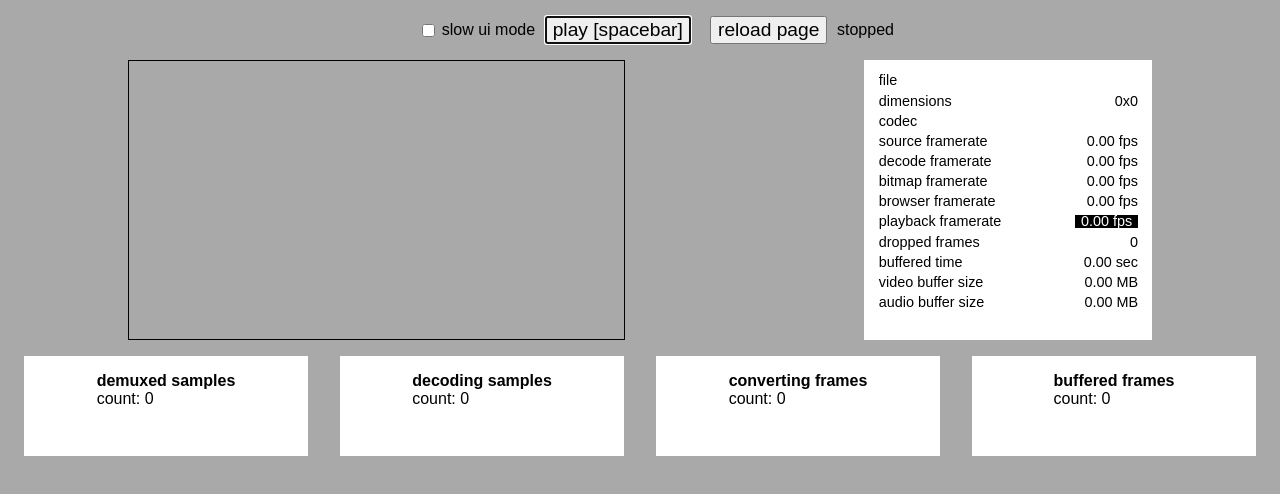
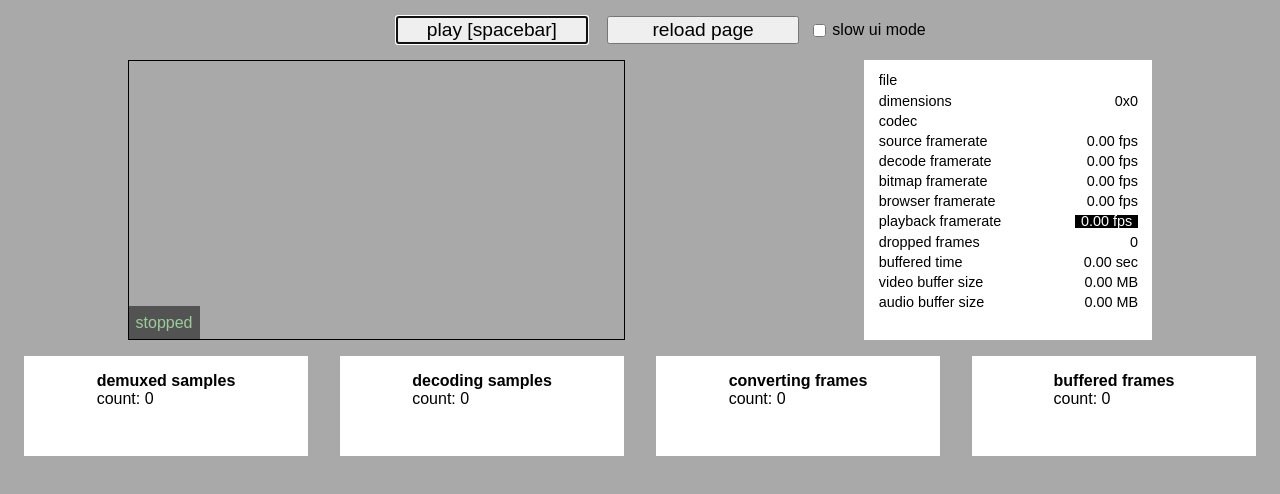
Before and after one commit to krnsk0/webcodecs_hackathon, a React (Vite) app: page / in a window 1280 px wide. Shown: the top 494 px of the page. Built offline with nearby package versions, Linux system fonts and the light colour scheme.

Commit message:
show play state

```diff
--- a/src/App.tsx
+++ b/src/App.tsx
@@ -89,6 +89,14 @@ function App() {
   return (
     <>
       <div className="controls">
+        <button
+          onClick={handlePlayClick}
+          autoFocus
+          disabled={disablePlayButton}
+        >
+          {playButtonText} [spacebar]
+        </button>
+        <button onClick={() => window.location.reload()}>reload page</button>
         <label>
           <input
             type="checkbox"
@@ -97,18 +105,15 @@ function App() {
           ></input>
           slow ui mode
         </label>
-        <button
-          onClick={handlePlayClick}
-          autoFocus
-          disabled={disablePlayButton}
-        >
-          {playButtonText} [spacebar]
-        </button>
-        <button onClick={() => window.location.reload()}>reload page</button>
-        <div className="state">{state}</div>
       </div>
+
       <div className="upper">
-        <div ref={canvasContainer} id="canvas-container"></div>
+        <div id="player-outer">
+          <div className="overlay">
+            <div className="state">{state}</div>
+          </div>
+          <div ref={canvasContainer} className="canvas-container"></div>
+        </div>
         <Metrics player={player} uiUpdateInterval={uiUpdateInterval} />
       </div>
 
--- a/src/index.css
+++ b/src/index.css
@@ -39,18 +39,16 @@ body {
   width: 100%;
   margin-bottom: 0.5em;
 }
-#canvas-container {
+#player-outer {
   display: flex;
   justify-content: center;
   height: var(--canvas-height);
   width: calc(var(--canvas-height) * (16 / 9));
-  border: 1px solid black;
 }
 
 canvas {
   height: var(--canvas-height);
   width: calc(var(--canvas-height) * (16 / 9));
-  border: 1px solid black;
 }
 .controls {
   margin: 1em;
@@ -58,6 +56,29 @@ canvas {
   justify-content: center;
   align-items: center;
   width: 100%;
+  padding: 0 2em;
+}
+.canvas-container {
+  width: 100%;
+  height: 100%;
+  border: 1px solid black;
+}
+.overlay {
+  position: absolute;
+  width: 100%;
+  height: 100%;
+  height: var(--canvas-height);
+  width: calc(var(--canvas-height) * (16 / 9));
+}
+.state {
+  position: absolute;
+  z-index: 100;
+  padding: 0.5em;
+  bottom: 0em;
+  left: 0em;
+  background-color: black;
+  opacity: 0.5;
+  color: lightgreen;
 }
 label {
   position: relative;
@@ -69,6 +90,7 @@ label {
 button {
   font-size: 1.2em;
   margin: 0 0.5em;
+  width: 10em;
 }
 input {
   position: relative;
--- a/src/player/audioPlayer.ts
+++ b/src/player/audioPlayer.ts
@@ -127,11 +127,6 @@ export class AudioPlayer {
 
   private resuming?: Promise<void>;
   async play() {
-    console.log('DEBUG', {
-      resuming: this.resuming,
-      playing: this.playing,
-      hasEverStarted: this.hasEverStarted,
-    });
     if (!this.audioSource) return;
     if (!this.hasEverStarted) {
       this.log('starting audio playback');
```
